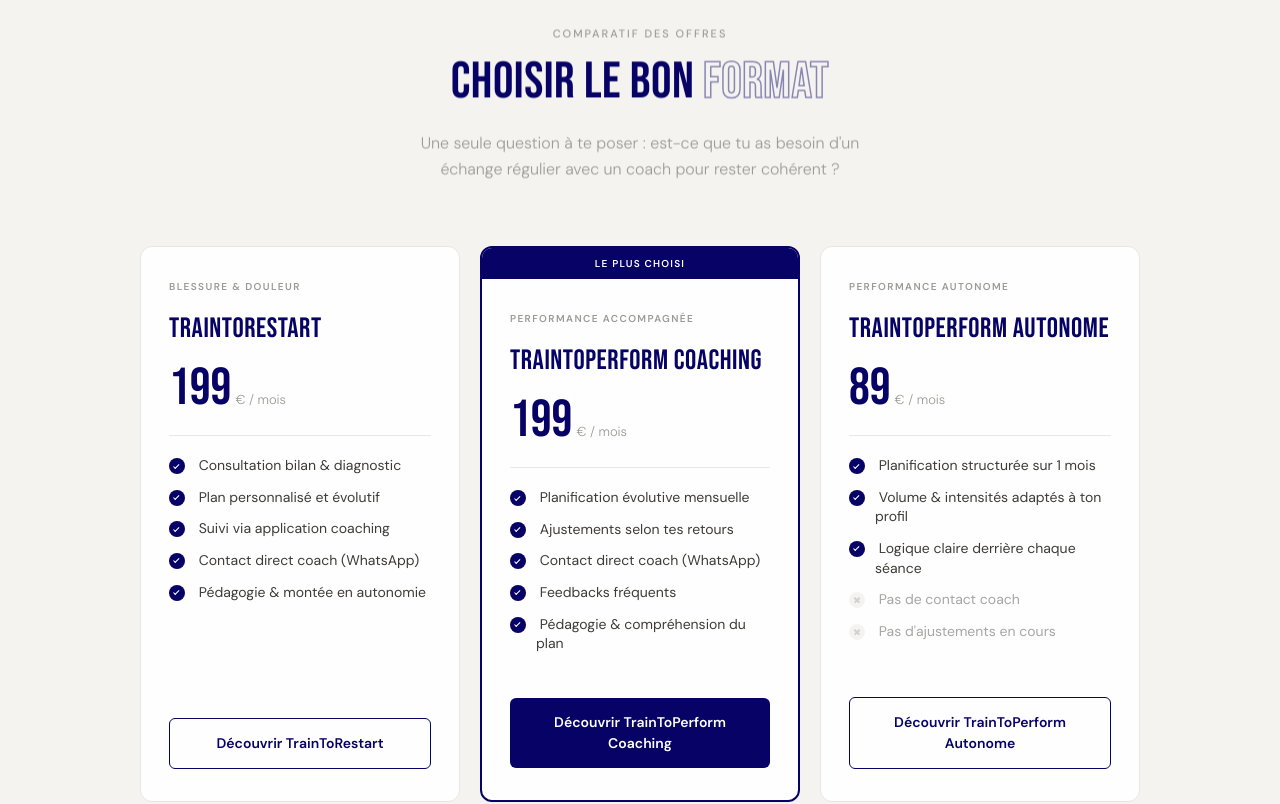
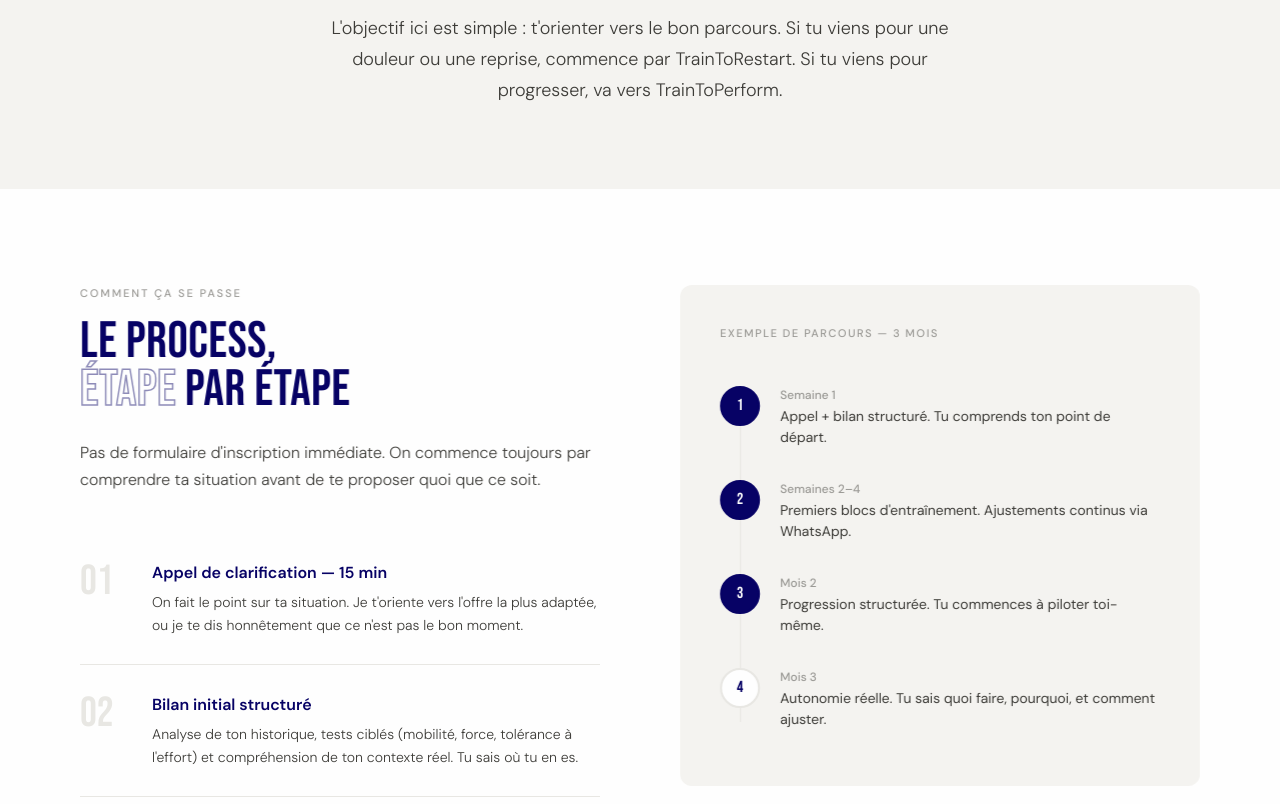
Before and after one commit to thomasmahe56-glitch/traintorehab-site, a Next.js app: page /coaching in a window 1280 px wide. Shown: the part 980-1784 px from the top of the page. Built offline with nearby package versions, Linux system fonts and the light colour scheme.

Commit message:
Keep coaching page as offer router

```diff
--- a/app/coaching/page.tsx
+++ b/app/coaching/page.tsx
@@ -20,15 +20,6 @@
       })
     }, { threshold: 0.12, rootMargin: '0px 0px -40px 0px' })
     revealEls.forEach(el => revealObs.observe(el))
-
-    // Comp cards
-    const compCards = document.querySelectorAll('.comp-card')
-    const compObs = new IntersectionObserver((entries) => {
-      entries.forEach(e => {
-        if (e.isIntersecting) { e.target.classList.add('visible'); compObs.unobserve(e.target) }
-      })
-    }, { threshold: 0.1 })
-    compCards.forEach(el => compObs.observe(el))
 
     // Process steps cascade
     const steps = document.querySelectorAll('.process-step')
@@ -202,9 +193,19 @@
         }
         .bifur-card:hover .bifur-link { gap: 12px; }
 
-        /* COMPARATEUR */
-        .comparateur { background: #F4F3F0; padding: 96px 80px; }
-        .comp-header { text-align: center; margin-bottom: 64px; }
+        .choice-transition {
+          background: #F4F3F0;
+          padding: 84px 80px;
+          text-align: center;
+        }
+        .choice-transition p {
+          max-width: 620px;
+          margin: 0 auto;
+          font-size: 18px;
+          font-weight: 300;
+          color: #3D3C38;
+          line-height: 1.7;
+        }
         .section-eyebrow {
           font-size: 11px;
           font-weight: 500;
@@ -227,125 +228,6 @@
           -webkit-text-stroke: 1.5px #070265;
           opacity: 0.45;
         }
-        .comp-grid {
-          display: grid;
-          grid-template-columns: repeat(3, 1fr);
-          gap: 20px;
-          max-width: 1000px;
-          margin: 0 auto;
-        }
-        .comp-card {
-          background: #FEFEFE;
-          border-radius: 12px;
-          overflow: hidden;
-          display: flex;
-          flex-direction: column;
-          border: 1px solid #E8E7E3;
-          opacity: 0;
-          transform: translateY(28px);
-          transition: opacity 0.6s ease, transform 0.6s cubic-bezier(0.22,1,0.36,1), box-shadow 0.3s;
-        }
-        .comp-card.visible { opacity: 1; transform: translateY(0); }
-        .comp-card.visible:hover { transform: translateY(-8px); box-shadow: 0 20px 60px rgba(7,2,101,0.1); }
-        .comp-card.featured { border: 2px solid #070265; }
-        .comp-badge {
-          background: #070265;
-          color: #FEFEFE;
-          font-size: 10px;
-          font-weight: 600;
-          letter-spacing: 0.12em;
-          text-transform: uppercase;
-          text-align: center;
-          padding: 8px;
-        }
-        .comp-body { padding: 32px 28px; flex: 1; display: flex; flex-direction: column; gap: 20px; }
-        .comp-tag {
-          font-size: 10px;
-          font-weight: 600;
-          letter-spacing: 0.14em;
-          text-transform: uppercase;
-          color: #9B9A96;
-        }
-        .comp-name {
-          font-family: var(--font-heading);
-          font-size: 28px;
-          color: #070265;
-          letter-spacing: 0.02em;
-          line-height: 1.05;
-        }
-        .comp-price {
-          display: flex;
-          align-items: baseline;
-          gap: 4px;
-          padding-bottom: 20px;
-          border-bottom: 1px solid #E8E7E3;
-        }
-        .comp-price .amount {
-          font-family: var(--font-heading);
-          font-size: 52px;
-          color: #070265;
-          line-height: 1;
-        }
-        .comp-price .period { font-size: 13px; color: #9B9A96; font-weight: 300; }
-        .comp-features { list-style: none; display: flex; flex-direction: column; gap: 12px; flex: 1; }
-        .comp-features li {
-          display: flex;
-          align-items: flex-start;
-          gap: 10px;
-          font-size: 14px;
-          color: #3D3C38;
-          line-height: 1.4;
-        }
-        .check-icon {
-          width: 16px; height: 16px;
-          border-radius: 50%;
-          background: #070265;
-          flex-shrink: 0;
-          margin-top: 2px;
-          display: flex; align-items: center; justify-content: center;
-        }
-        .check-icon::after {
-          content: '';
-          width: 6px; height: 3px;
-          border-left: 1.5px solid white;
-          border-bottom: 1.5px solid white;
-          transform: rotate(-45deg) translateY(-1px);
-          display: block;
-        }
-        .cross-icon {
-          width: 16px; height: 16px;
-          border-radius: 50%;
-          background: #E8E7E3;
-          flex-shrink: 0;
-          margin-top: 2px;
-          position: relative;
-        }
-        .cross-icon::before, .cross-icon::after {
-          content: '';
-          position: absolute;
-          width: 7px; height: 1.5px;
-          background: #9B9A96;
-          top: 50%; left: 50%;
-        }
-        .cross-icon::before { transform: translate(-50%,-50%) rotate(45deg); }
-        .cross-icon::after  { transform: translate(-50%,-50%) rotate(-45deg); }
-        .feat-muted { opacity: 0.45; }
-        .comp-cta {
-          display: block;
-          margin-top: 24px;
-          padding: 14px;
-          text-align: center;
-          border-radius: 6px;
-          font-size: 14px;
-          font-weight: 600;
-          text-decoration: none;
-          transition: all 0.2s;
-        }
-        .comp-cta.primary { background: #070265; color: #FEFEFE; }
-        .comp-cta.primary:hover { background: #0a0399; transform: translateY(-1px); }
-        .comp-cta.secondary { border: 1px solid #070265; color: #070265; }
-        .comp-cta.secondary:hover { background: #F4F3F0; }
-
         /* PROCESS */
         .process-section { background: #FEFEFE; padding: 96px 80px; }
         .process-layout { display: grid; grid-template-columns: 1fr 1fr; gap: 80px; align-items: start; }
@@ -509,66 +391,10 @@
         </div>
       </section>
 
-      {/* COMPARATEUR */}
-      <section className="comparateur">
-        <div className="comp-header reveal">
-          <p className="section-eyebrow">Comparatif des offres</p>
-          <h2 className="section-title">Choisir le bon <em>format</em></h2>
-          <p style={{ fontSize: '16px', fontWeight: 300, color: '#9B9A96', maxWidth: '480px', margin: '0 auto', lineHeight: 1.6 }}>
-            Une seule question à te poser : est-ce que tu as besoin d&apos;un échange régulier avec un coach pour rester cohérent ?
-          </p>
-        </div>
-
-        <div className="comp-grid">
-          <div className="comp-card stagger-1">
-            <div className="comp-body">
-              <p className="comp-tag">Blessure &amp; douleur</p>
-              <h3 className="comp-name">TrainToRestart</h3>
-              <div className="comp-price"><span className="amount">199</span><span className="period">€ / mois</span></div>
-              <ul className="comp-features">
-                <li><span className="check-icon" />&nbsp;Consultation bilan &amp; diagnostic</li>
-                <li><span className="check-icon" />&nbsp;Plan personnalisé et évolutif</li>
-                <li><span className="check-icon" />&nbsp;Suivi via application coaching</li>
-                <li><span className="check-icon" />&nbsp;Contact direct coach (WhatsApp)</li>
-                <li><span className="check-icon" />&nbsp;Pédagogie &amp; montée en autonomie</li>
-              </ul>
-              <Link href="/coaching/restart" className="comp-cta secondary">Découvrir TrainToRestart</Link>
-            </div>
-          </div>
-
-          <div className="comp-card featured stagger-2">
-            <div className="comp-badge">Le plus choisi</div>
-            <div className="comp-body">
-              <p className="comp-tag">Performance accompagnée</p>
-              <h3 className="comp-name">TrainToPerform Coaching</h3>
-              <div className="comp-price"><span className="amount">199</span><span className="period">€ / mois</span></div>
-              <ul className="comp-features">
-                <li><span className="check-icon" />&nbsp;Planification évolutive mensuelle</li>
-                <li><span className="check-icon" />&nbsp;Ajustements selon tes retours</li>
-                <li><span className="check-icon" />&nbsp;Contact direct coach (WhatsApp)</li>
-                <li><span className="check-icon" />&nbsp;Feedbacks fréquents</li>
-                <li><span className="check-icon" />&nbsp;Pédagogie &amp; compréhension du plan</li>
-              </ul>
-              <Link href="/coaching/perform#coaching" className="comp-cta primary">Découvrir TrainToPerform Coaching</Link>
-            </div>
-          </div>
-
-          <div className="comp-card stagger-3">
-            <div className="comp-body">
-              <p className="comp-tag">Performance autonome</p>
-              <h3 className="comp-name">TrainToPerform Autonome</h3>
-              <div className="comp-price"><span className="amount">89</span><span className="period">€ / mois</span></div>
-              <ul className="comp-features">
-                <li><span className="check-icon" />&nbsp;Planification structurée sur 1 mois</li>
-                <li><span className="check-icon" />&nbsp;Volume &amp; intensités adaptés à ton profil</li>
-                <li><span className="check-icon" />&nbsp;Logique claire derrière chaque séance</li>
-                <li className="feat-muted"><span className="cross-icon" />&nbsp;Pas de contact coach</li>
-                <li className="feat-muted"><span className="cross-icon" />&nbsp;Pas d&apos;ajustements en cours</li>
-              </ul>
-              <Link href="/coaching/perform#autonome" className="comp-cta secondary">Découvrir TrainToPerform Autonome</Link>
-            </div>
-          </div>
-        </div>
+      <section className="choice-transition">
+        <p>
+          L&apos;objectif ici est simple : t&apos;orienter vers le bon parcours. Si tu viens pour une douleur ou une reprise, commence par TrainToRestart. Si tu viens pour progresser, va vers TrainToPerform.
+        </p>
       </section>
 
       {/* PROCESS */}
```
